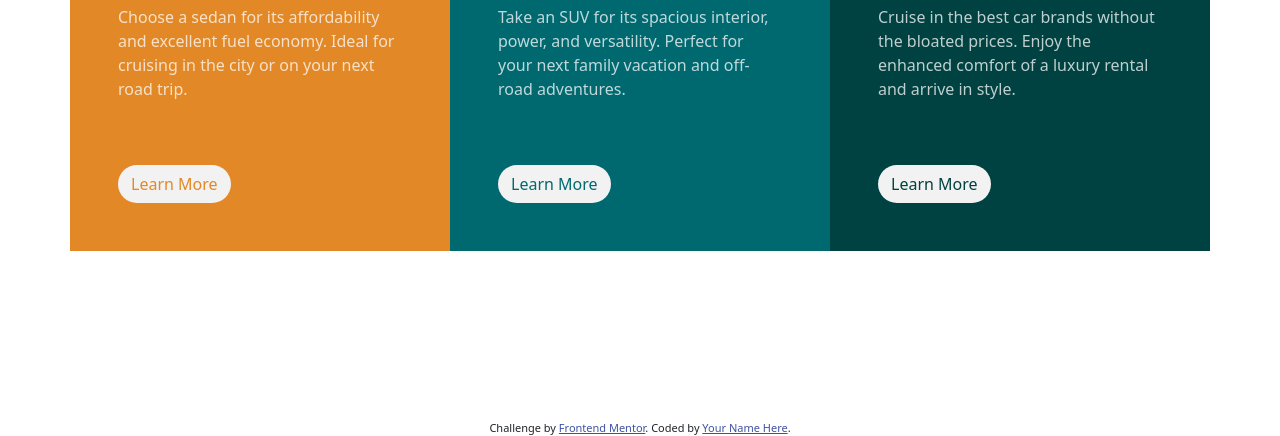
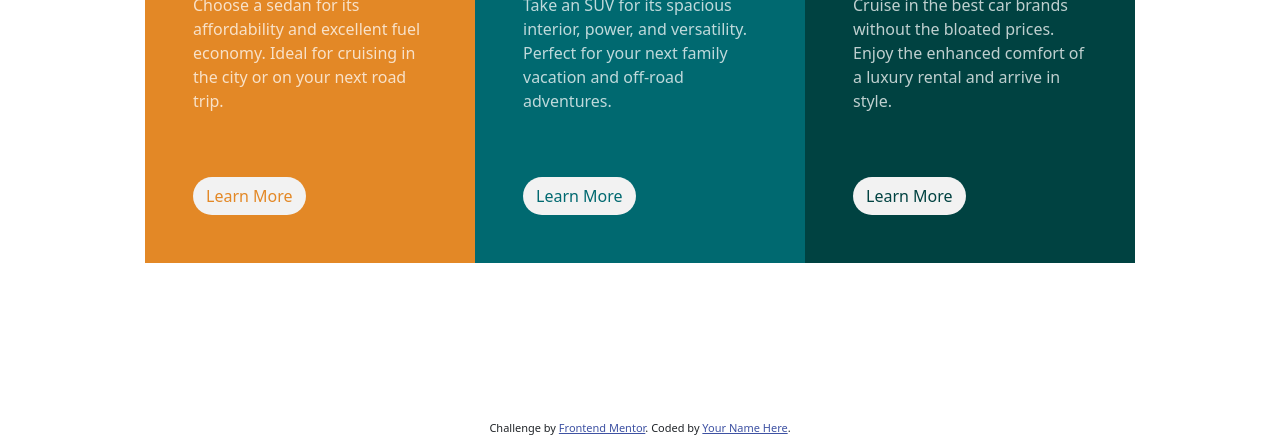
Before and after one commit to ceize123/FMpractice5_3-column_preview_Bootstrap, a plain HTML site: page index.html in a window 1280 px wide. Shown: the part 364-800 px from the top of the page. Drawn offline with nearby package versions, Linux system fonts and the light colour scheme.

Commit message:
width modification

```diff
--- a/index.html
+++ b/index.html
@@ -26,6 +26,12 @@
 		}
 	}
 
+	@media (min-width: 768px) {
+		.col {
+			max-width: 330px;
+		}
+	}
+
 	h1 { color: hsl(0, 0%, 95%); }
 
 	p { color: hsla(0, 0%, 100%, 0.75); }
@@ -38,7 +44,7 @@
 </head>
 <body>
 	<div class="container vh-100" >
-		<div class="row row-cols-1 row-cols-md-3 vh-100 align-items-center">
+		<div class="row row-cols-1 row-cols-md-3 vh-100 align-items-center justify-content-center">
 			<div class="col p-5" style="background-color: hsl(31, 77%, 52%)">
 				<img src="images/icon-sedans.svg" class="mb-4" alt="">
 				<h1 class="mb-4">Sedans</h1>
```
